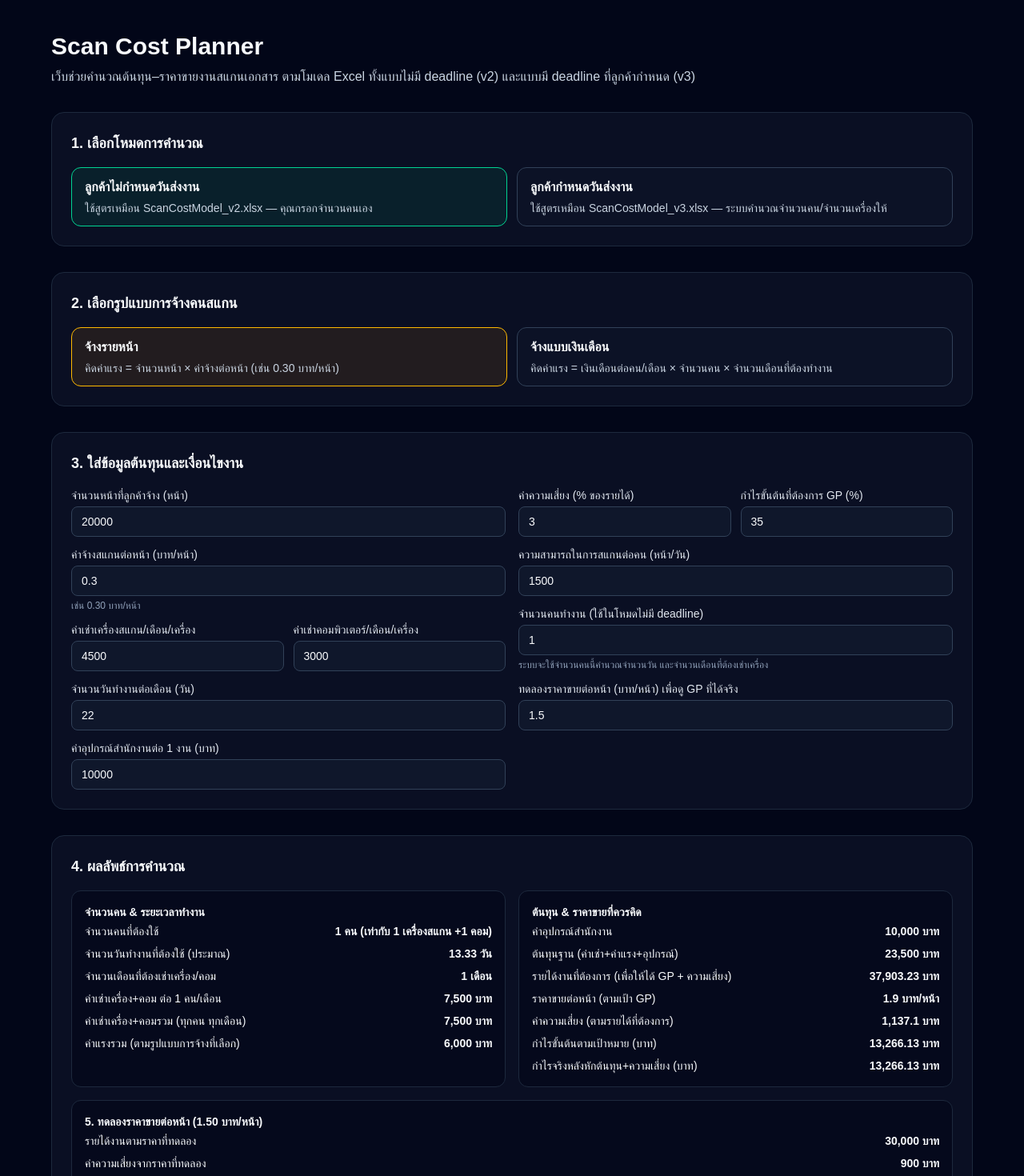
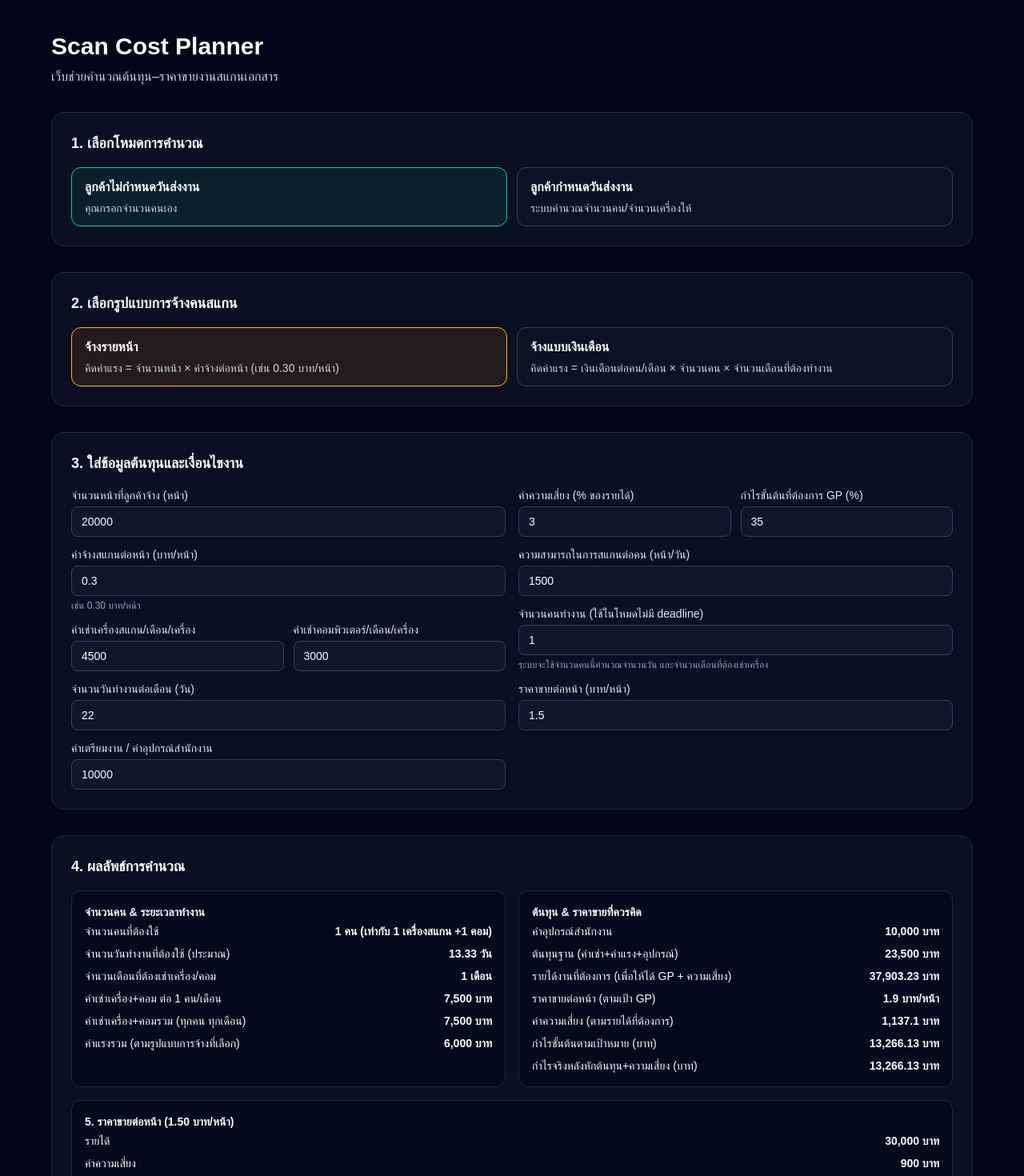
Before and after one commit to puri-b/My-Scan-Cost-App, a Next.js app: page / in a window 1280 px wide. Shown: the top 1470 px of the page at 80% size. Built offline with nearby package versions, Linux system fonts and the light colour scheme.

Commit message:
Change : wording changes

```diff
--- a/app/page.tsx
+++ b/app/page.tsx
@@ -227,8 +227,7 @@ export default function Page() {
             Scan Cost Planner
           </h1>
           <p className="text-slate-300 text-sm md:text-base">
-            เว็บช่วยคำนวณต้นทุน–ราคาขายงานสแกนเอกสาร ตามโมเดล Excel
-            ทั้งแบบไม่มี deadline (v2) และแบบมี deadline ที่ลูกค้ากำหนด (v3)
+            เว็บช่วยคำนวณต้นทุน–ราคาขายงานสแกนเอกสาร
           </p>
         </header>
 
@@ -248,7 +247,7 @@ export default function Page() {
             >
               <div className="font-semibold">ลูกค้าไม่กำหนดวันส่งงาน</div>
               <div className="text-xs md:text-sm text-slate-300 mt-1">
-                ใช้สูตรเหมือน ScanCostModel_v2.xlsx — คุณกรอกจำนวนคนเอง
+                คุณกรอกจำนวนคนเอง
               </div>
             </button>
 
@@ -264,7 +263,7 @@ export default function Page() {
             >
               <div className="font-semibold">ลูกค้ากำหนดวันส่งงาน</div>
               <div className="text-xs md:text-sm text-slate-300 mt-1">
-                ใช้สูตรเหมือน ScanCostModel_v3.xlsx — ระบบคำนวณจำนวนคน/จำนวนเครื่องให้
+                ระบบคำนวณจำนวนคน/จำนวนเครื่องให้
               </div>
             </button>
           </div>
@@ -402,7 +401,7 @@ export default function Page() {
 
               <div>
                 <label className="block text-slate-200 mb-1">
-                  ค่าอุปกรณ์สำนักงานต่อ 1 งาน (บาท)
+                  ค่าเตรียมงาน / ค่าอุปกรณ์สำนักงาน
                 </label>
                 <input
                   type="number"
@@ -507,7 +506,7 @@ export default function Page() {
 
               <div>
                 <label className="block text-slate-200 mb-1">
-                  ทดลองราคาขายต่อหน้า (บาท/หน้า) เพื่อดู GP ที่ได้จริง
+                  ราคาขายต่อหน้า (บาท/หน้า)
                 </label>
                 <input
                   type="number"
@@ -628,16 +627,16 @@ export default function Page() {
           {/* Trial section */}
           <div className="rounded-xl bg-slate-950/60 border border-slate-800 p-4 space-y-2 text-sm">
             <h3 className="font-semibold mb-1">
-              5. ทดลองราคาขายต่อหน้า ({input.trialPricePerPage.toFixed(2)} บาท/หน้า)
+              5. ราคาขายต่อหน้า ({input.trialPricePerPage.toFixed(2)} บาท/หน้า)
             </h3>
             <div className="flex justify-between">
-              <span>รายได้งานตามราคาที่ทดลอง</span>
+              <span>รายได้</span>
               <span className="font-semibold">
                 {formatBaht(result.trialRevenue)} บาท
               </span>
             </div>
             <div className="flex justify-between">
-              <span>ค่าความเสี่ยงจากราคาที่ทดลอง</span>
+              <span>ค่าความเสี่ยง</span>
               <span className="font-semibold">
                 {formatBaht(result.trialRiskAmount)} บาท
               </span>
```
